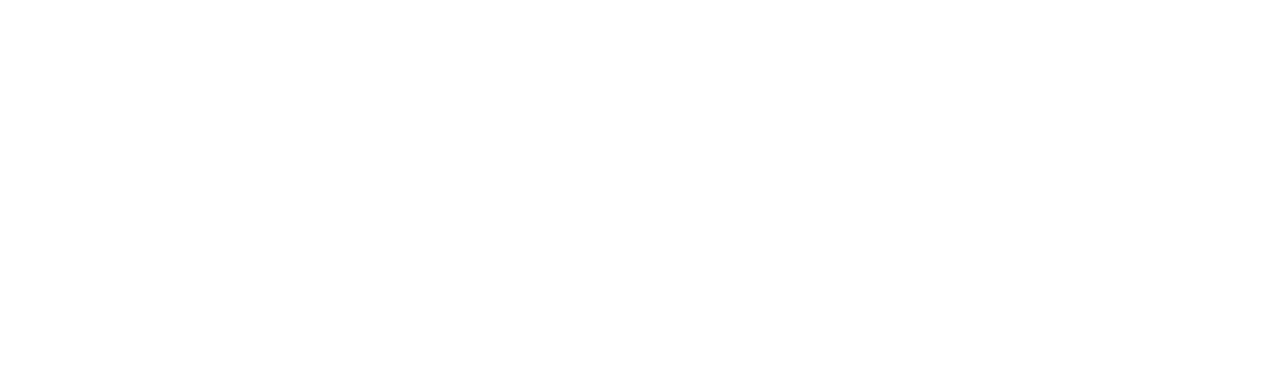
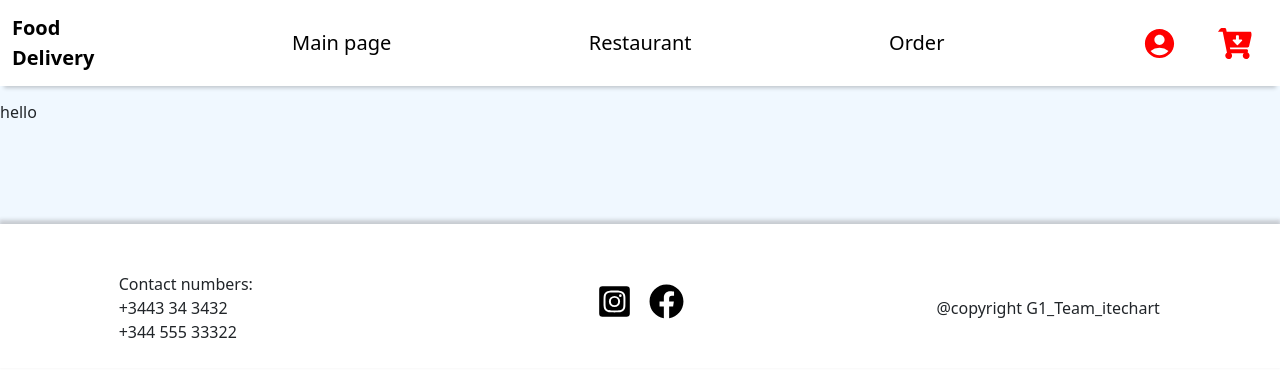
Before and after one commit to dima210876/FoodDeliverySystem, a React (Create React App) app in the folder food-delivery-system-front/: page /products in a window 1280 px wide. Before the commit this address had no page. Shown: the top 376 px of the page. Built offline with nearby package versions, Linux system fonts and the light colour scheme.

Commit message:
create product page, fix category card, add route '/products' in App.js

```diff
--- a/food-delivery-system-front/src/App.js
+++ b/food-delivery-system-front/src/App.js
@@ -7,6 +7,7 @@
 import { OrderPage } from './pages/OrderPage';
 import { AdminPage} from "./pages/AdminPage";
 import {useSelector} from "react-redux";
+import {ProductPage} from "./pages/productPage";
 
 function App() {
 
@@ -19,6 +20,7 @@
             <Route path='/restaurant' element={<RestaurantPage/>}/>
             <Route path='/order' element={<OrderPage/>}/>
             <Route path='/account' element={<ChooseRole/>}/>
+            <Route path='/products' element={<ProductPage/>}/>
             <Route path='/login' element={<LoginPage />}/>
             <Route path='/registration' element={<RegistrationPage />}/>
         </Routes>
--- a/food-delivery-system-front/src/components/MainPageComponents/CategoryCard.css
+++ b/food-delivery-system-front/src/components/MainPageComponents/CategoryCard.css
@@ -9,6 +9,7 @@
 
 .category-card:hover{
     box-shadow: -10px 4px 24px rgba(0, 0, 0, .2);
+    cursor: pointer;
 }
 
 .text{
--- a/food-delivery-system-front/src/components/MainPageComponents/CategoryCard.js
+++ b/food-delivery-system-front/src/components/MainPageComponents/CategoryCard.js
@@ -1,13 +1,27 @@
 import './CategoryCard.css'
+import {Link, useNavigate} from "react-router-dom";
+import {useDispatch} from "react-redux";
+
+const CHOOSE_CATEGORY = 'CHOOSE_CATEGORY';
 
 function CategoryCard(props){
+
+    const navigate = useNavigate();
+    const dispatch = useDispatch();
+
+    const openProductPage = () => {
+        dispatch({type: CHOOSE_CATEGORY, payload:
+            props.title
+        })
+        navigate("/products");
+    }
+
     return(
-        <a className="text" href="">
-        <div className="category-card">
-            <img src ={props.imageUrl} alt="" width={100} height={100} />
-                <span >{props.title}</span>
+        <div className="category-card" onClick={openProductPage}>
+            <img src={props.imageUrl} alt="" width={100} height={100} />
+            <span >{props.title}</span>
         </div>
-        </a>
+
     );
 }
 
--- /dev/null
+++ b/food-delivery-system-front/src/pages/productPage.css
@@ -0,0 +1,10 @@
+.product-page-container{
+    width: 100%;
+    height: 100%;
+    background-color:aliceblue;
+}
+
+.product-page{
+    padding-top: 100px;
+    padding-bottom: 100px;
+}
--- /dev/null
+++ b/food-delivery-system-front/src/pages/productPage.js
@@ -0,0 +1,20 @@
+import Footer from '../components/footer';
+import "./productPage.css"
+import React from "react";
+import Navbar from "../components/Navbar";
+
+const ProductPage = () => {
+    return(
+        <>
+            <Navbar/>
+            <div className='product-page-container'>
+                <div className='product-page'>
+                 hello
+                </div>
+            </div>
+            <Footer />
+        </>
+    );
+}
+
+export {ProductPage}
```
